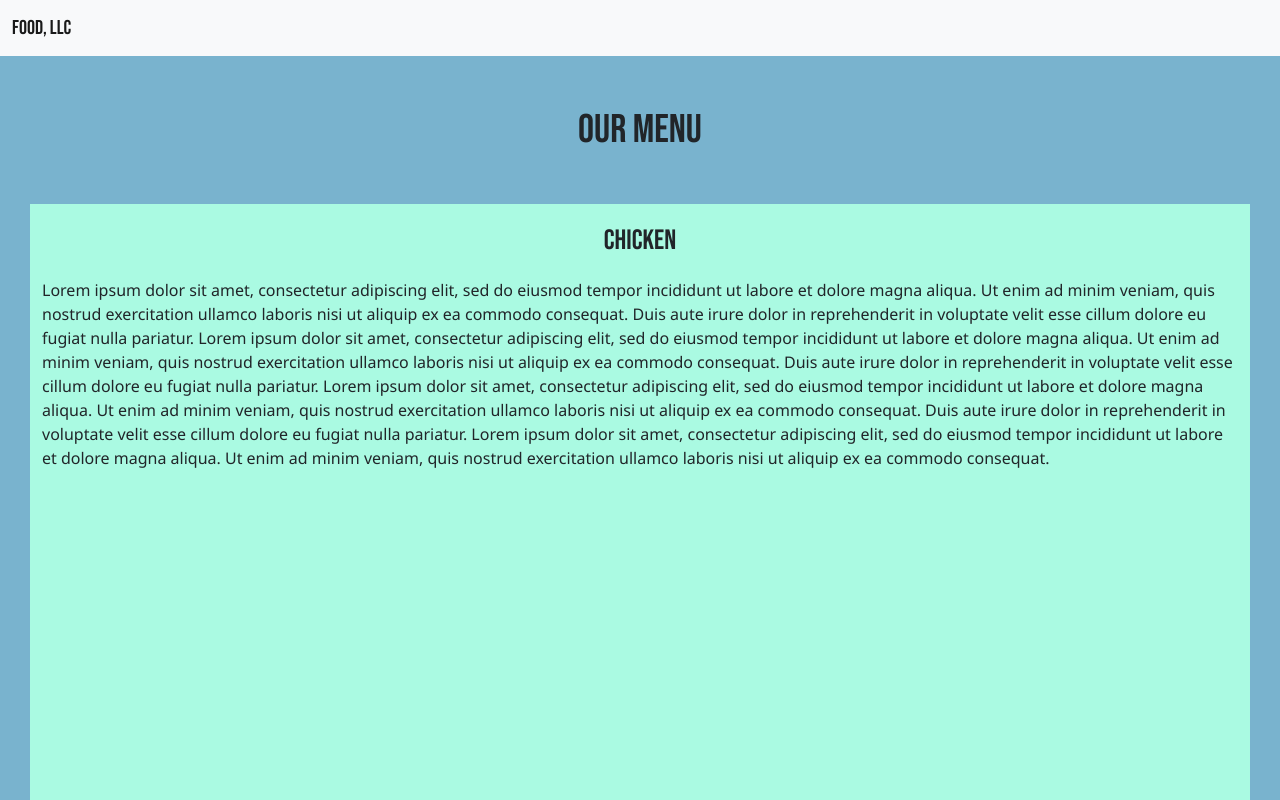
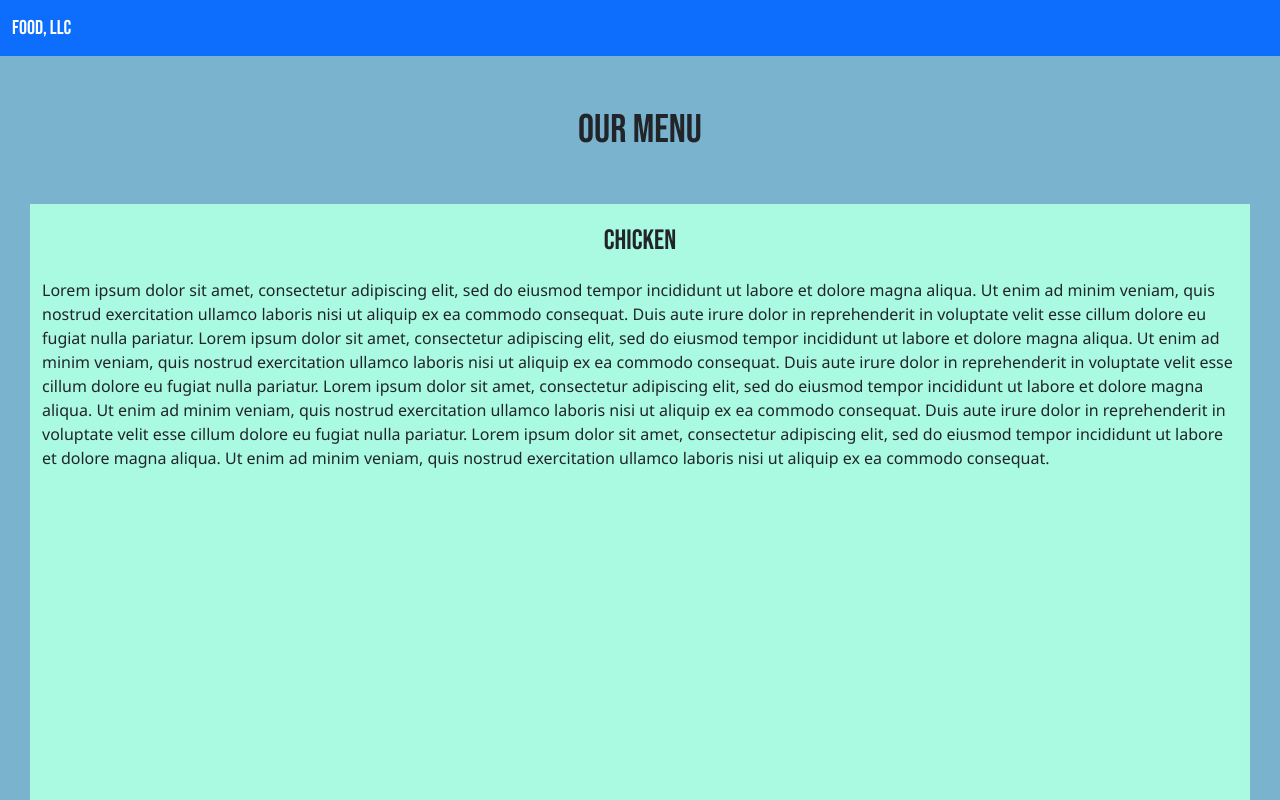
Before and after one commit to atechy-christian/module-3, a plain HTML site: page index.html in a window 1280 px wide. Shown: the top 800 px of the page. Drawn offline with nearby package versions, Linux system fonts and the light colour scheme.

Commit message:
update colors

```diff
--- a/index.html
+++ b/index.html
@@ -13,7 +13,7 @@
     </head>
     <body>
         <header>
-            <nav id="header-nav" class="navbar navbar-expand-lg navbar-light bg-light">
+            <nav id="header-nav" class="navbar navbar-expand-lg navbar-dark bg-primary">
                 <div class="container-fluid">
                     <a class="navbar-brand" href="#">Food, LLC</a>
                     <button class="navbar-toggler d-bloc d-sm-none" type="button" data-bs-toggle="collapse" data-bs-target="#navbarNav" aria-controls="navbarNav" aria-expanded="false" aria-label="Toggle navigation">
```
